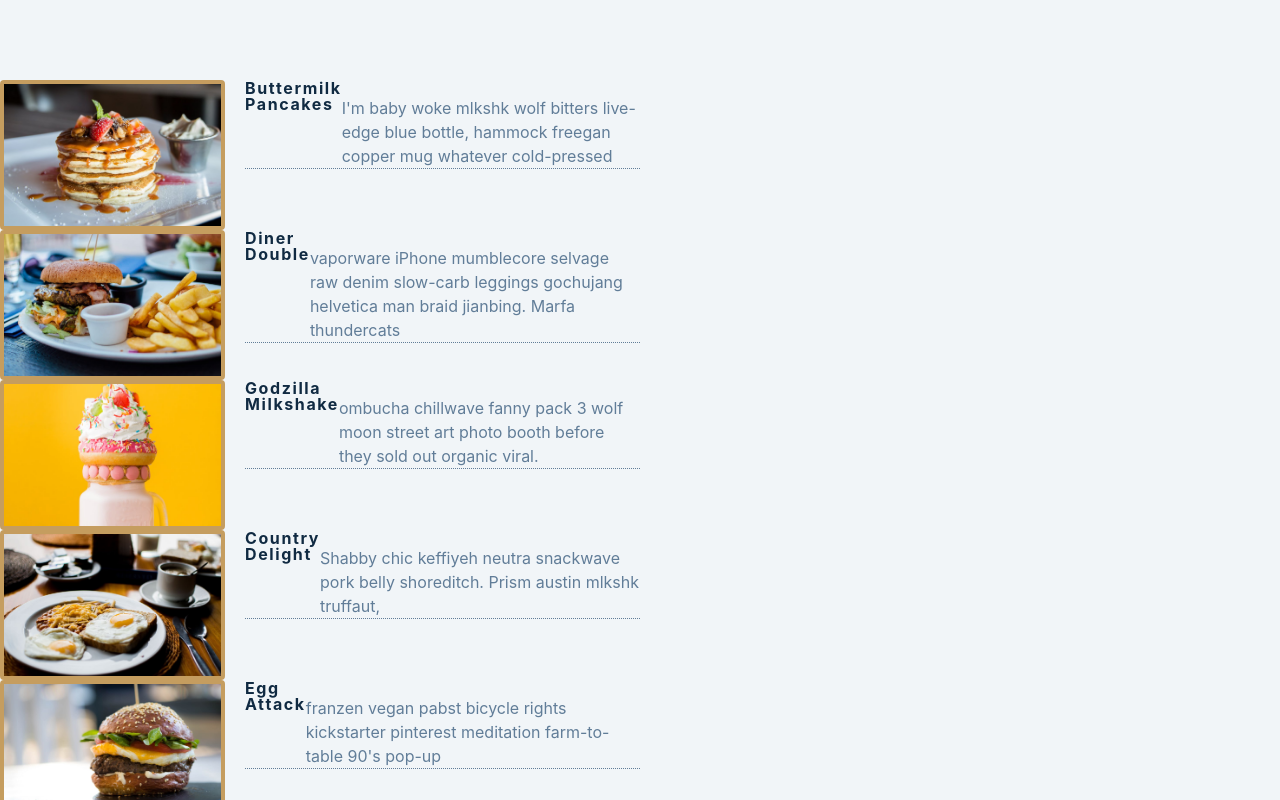
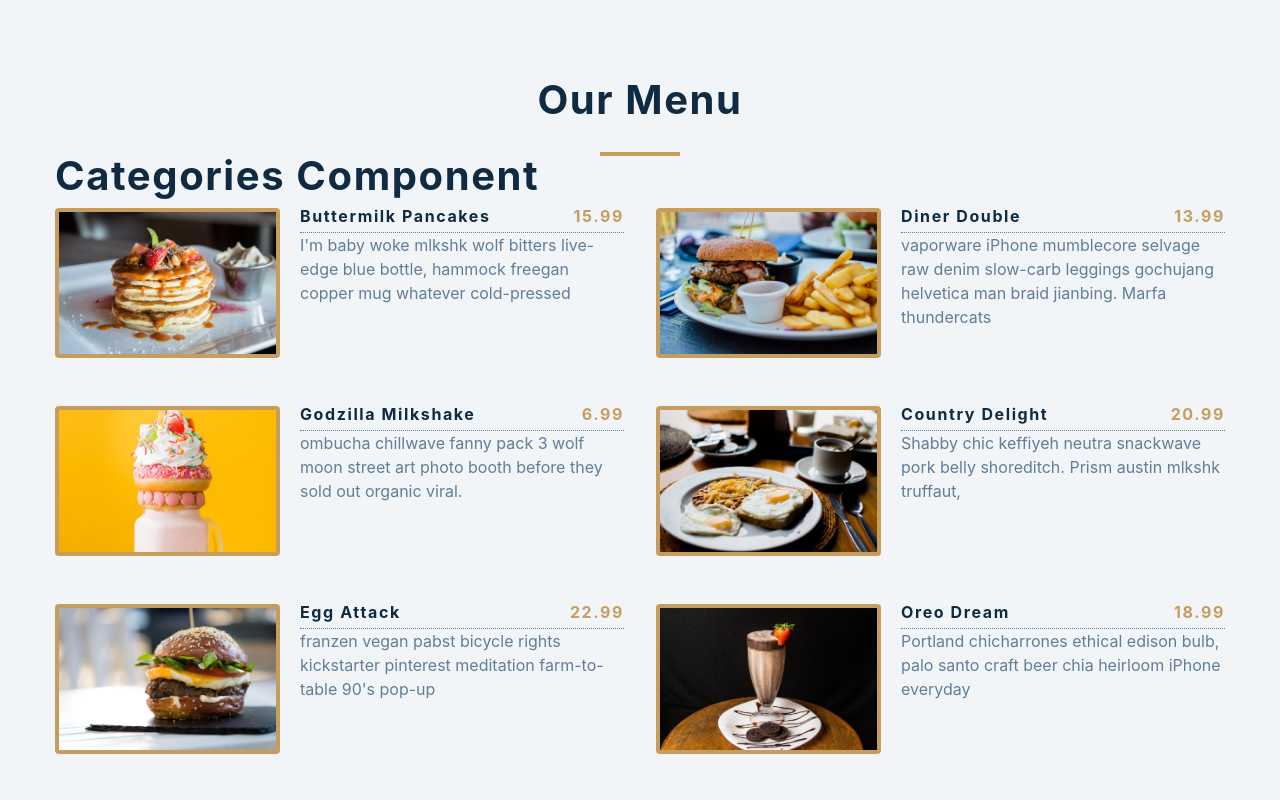
Before and after one commit to hasetW/React-Projects, a React (Create React App) app in the folder menu/: page / in a window 1280 px wide. Shown: the top 800 px of the page. Built offline with nearby package versions, Linux system fonts and the light colour scheme.

Commit message:
setting up the filter btn

```diff
--- a/menu/src/App.js
+++ b/menu/src/App.js
@@ -4,12 +4,27 @@
 import items from './data';
 
 function App() {
-  return <section className='menu'>
-    {items.map((item)=>{
-      return <Menu key={item.id} {...item}/>
+  const [menuItems,setmenuItem]=useState(items);
+  const [categories,setCatagories]=useState([]);
 
-    })}
-  </section>
+  const filtermenu=(category)=>{
+    const newmenu= items.filter((items)=>items.category ===category)
+    setmenuItem(newmenu);
+  }
+  return(
+  <main>
+    <section className='menu section'>
+      <div className='title'>
+        <h2>our menu</h2>
+      </div>
+      <div className='underline'></div>
+      <Categories/>
+      <Menu items={menuItems}/>
+
+    </section>
+
+  </main>
+  )
 
 }
 export default App;
--- a/menu/src/categories.js
+++ b/menu/src/categories.js
@@ -1,6 +1,6 @@
 import React from 'react';
 
-const Categories = () => {
+const Categories = (category) => {
   return <h2>categories component</h2>;
 };
 
--- a/menu/src/menu.js
+++ b/menu/src/menu.js
@@ -1,18 +1,24 @@
 import React from 'react';
 
-const Menu = (item) => {
-  return <section className='menu-item'>
-    <img className='photo' src={item.img} alt='name'/>
-    <div className='item-info'>
-         <header>
-            <h4>{item.title}</h4>
-            <p className='item-text'>{item.desc}</p>
-         </header>
+const Menu = ({items}) => {
+  return <div className='section-center'>
+   {items.map(menuItem=>{
+    const {id,title,img,price,desc}=menuItem;
+    return<article key={id} className='menu-item'>
+      <img src={img} alt={title} className='photo'/>
+      <div className='item-info'>
+        <header>
+          <h4>{title}</h4>
+          <h4 className='price'>{price}</h4>
+        </header>
+        <p>{desc}</p>
+      </div>
 
-    </div>
+    </article>
+   })}
 
 
-  </section>
+  </div>
 
 };
 
```
